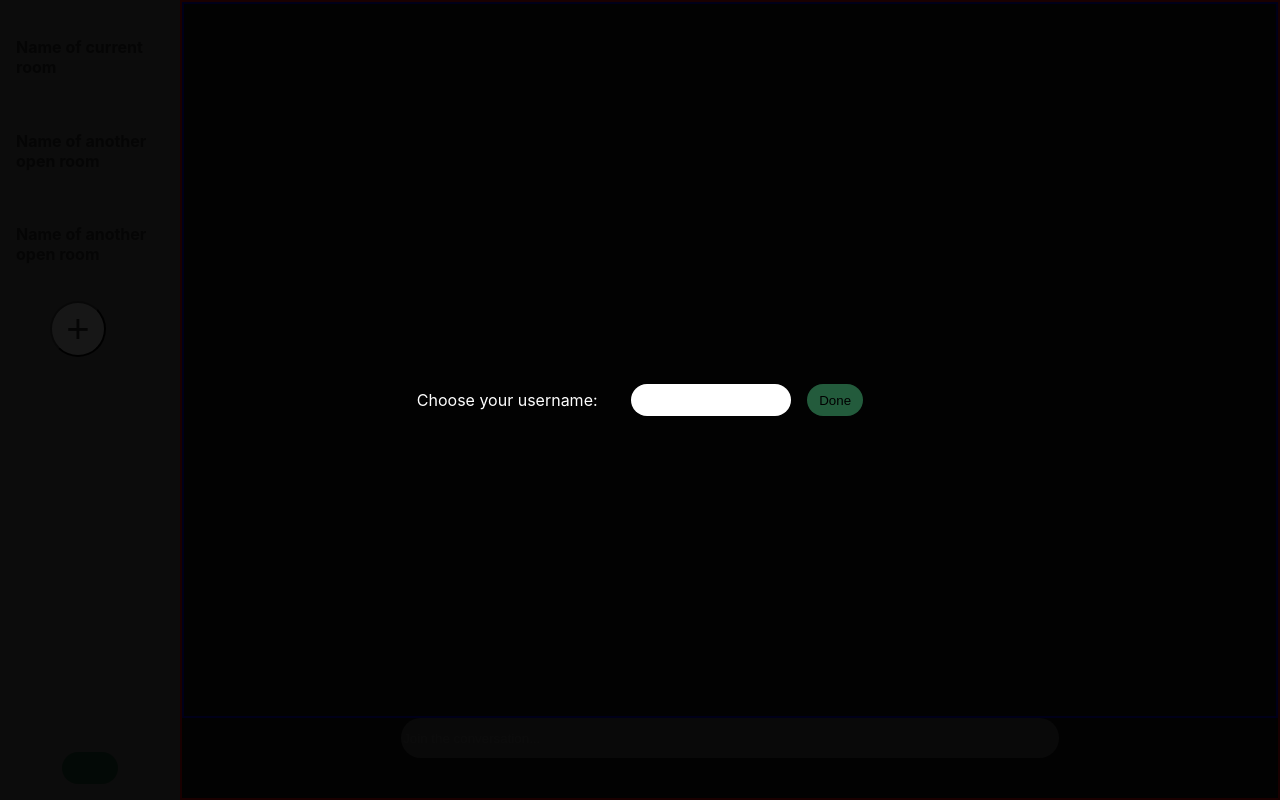
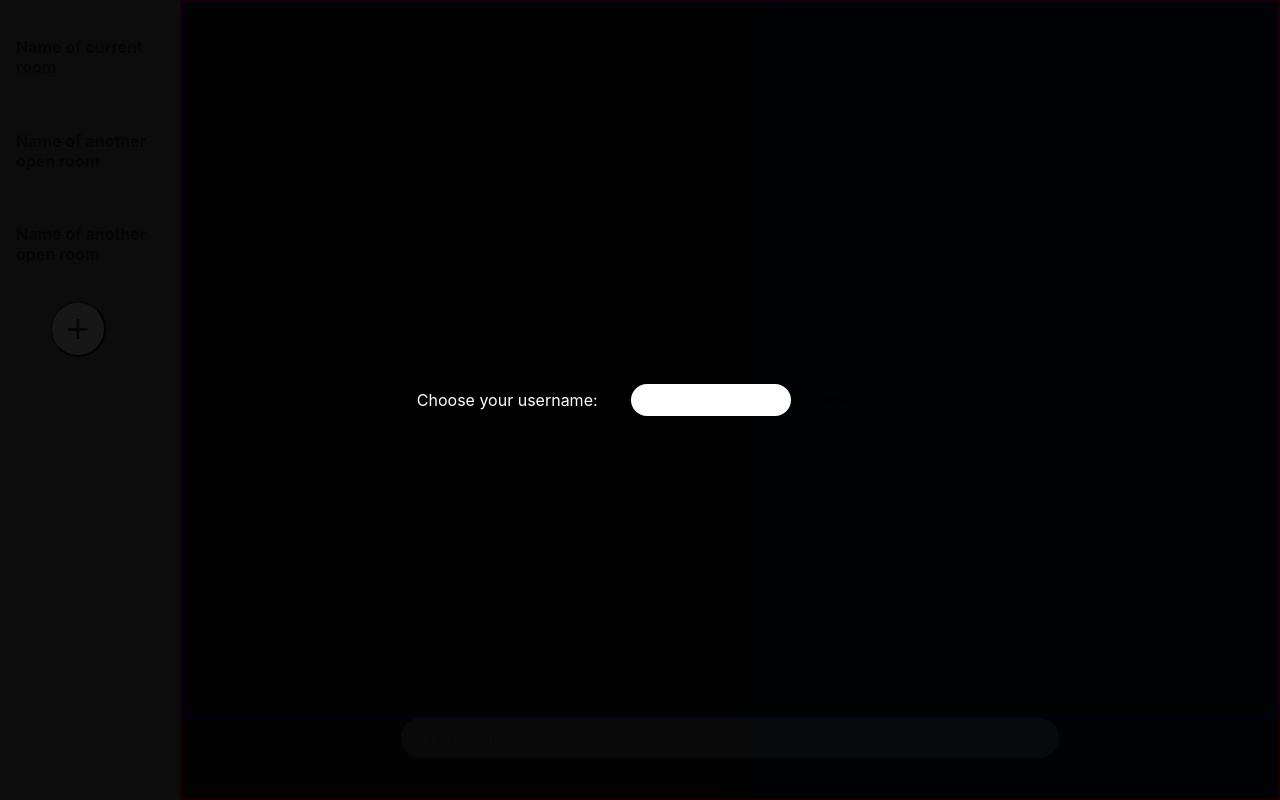
Before and after one commit to hazem-89/Chat-socket-io, a Next.js app in the folder client/: page / in a window 1280 px wide. Built offline with nearby package versions, Linux system fonts and the light colour scheme; no server answers; some icons are missing.

Commit message:
Added background color

```diff
--- a/client/styles/globals.css
+++ b/client/styles/globals.css
@@ -4,14 +4,15 @@ body {
   margin: 0;
   font-family: -apple-system, BlinkMacSystemFont, Segoe UI, Roboto, Oxygen,
     Ubuntu, Cantarell, Fira Sans, Droid Sans, Helvetica Neue, sans-serif;
-  background-color: rgb(23, 23, 23);
+    background: rgb(22,22,22);
+    background: linear-gradient(90deg, rgba(22,22,22,1) 0%, rgba(11,21,40,1) 100%);
   color: white;
 }
 
 .button {
   border: none;
   border-radius: 50px;
-  background-color: rgb(35, 91, 60);
+  background-color: rgba(13, 51, 30, 0);
   height: 2rem;
   width: 3.5rem;
 }
```
